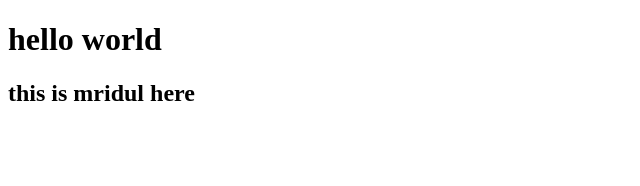
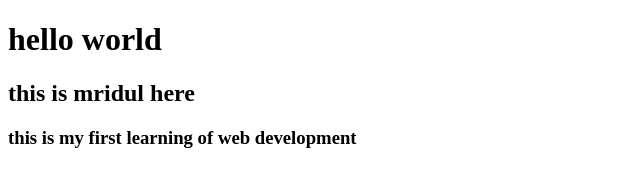
Before and after one commit to mridul123-bit/mridul-projects, a plain HTML site: page index.html in a window 1280 px wide. Shown: the whole page, without its empty margins (0-640 px from the left). Drawn offline with Linux system fonts and the light colour scheme.

Commit message:
changing h3

```diff
--- a/index.html
+++ b/index.html
@@ -8,5 +8,6 @@
 <body>
     <h1>hello world</h1>
     <h2>this is mridul here</h2>
+    <h3>this is my first learning of web development</h3>
 </body>
 </html>
```
